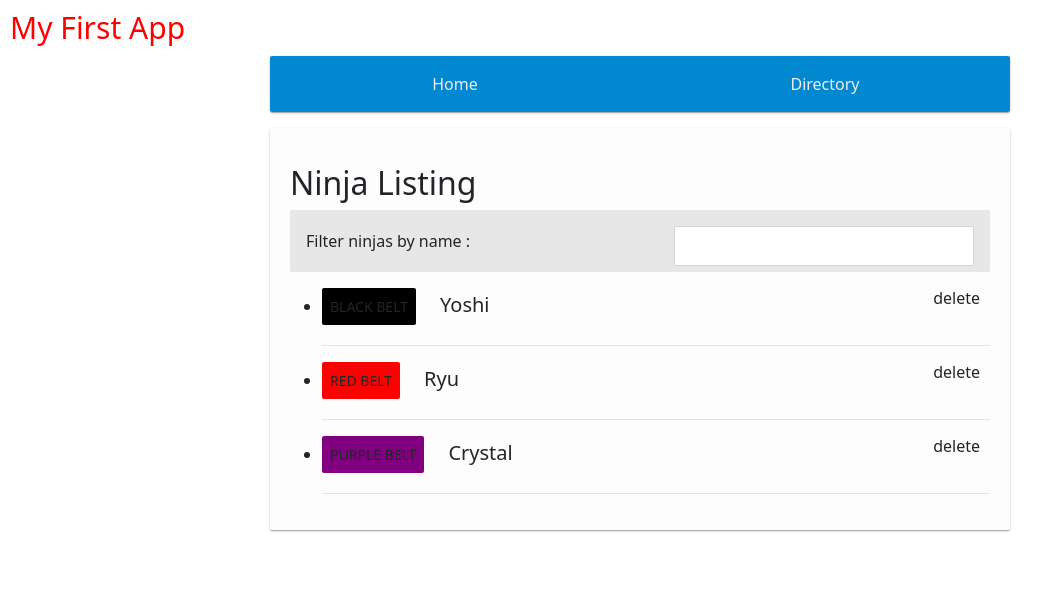
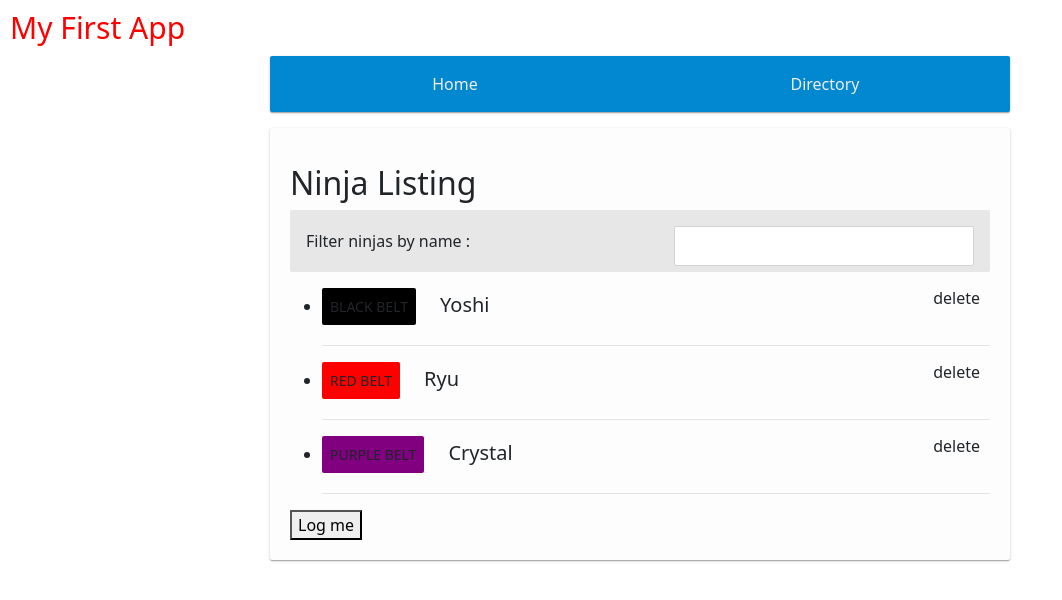
Before and after one commit to amalmtahri/learn_Angular, an Angular app: page /directory in a window 1280 px wide. Shown: the top 600 px of the page, without its empty margins (0-1062 px from the left). Built offline with nearby package versions, Linux system fonts and the light colour scheme.

Commit message:
services

```diff
--- a/src/app/directory/directory.component.html
+++ b/src/app/directory/directory.component.html
@@ -18,7 +18,7 @@
         </div>
     </li>
 </ul>
-
+<button (click)="logIt()">Log me</button>
 <style>
     .blue{
         color: blue;
--- a/src/app/directory/directory.component.ts
+++ b/src/app/directory/directory.component.ts
@@ -1,10 +1,12 @@
 import { Component, OnInit } from '@angular/core';
 import { ActivatedRoute } from '@angular/router';
 import { FilterPipe } from '../filter.pipe';
+import { LoggingService } from '../logging.service';
 @Component({
   selector: 'app-directory',
   templateUrl: './directory.component.html',
   styleUrls: ['./directory.component.css'],
+  providers: [LoggingService]
 })
 export class DirectoryComponent implements OnInit {
   ninjas = [
@@ -13,8 +15,11 @@ export class DirectoryComponent implements OnInit {
     {name:"Crystal",belt:"purple"}
   ]
   ninja: string;
-  constructor(private route: ActivatedRoute) {
+  constructor(private route: ActivatedRoute, private logger:LoggingService) {
     this.ninja = route.snapshot.params['ninja'];
+  }
+  logIt(){
+    this.logger.log();
   }
 
   ngOnInit(): void {
--- a/src/app/home/home.component.html
+++ b/src/app/home/home.component.html
@@ -7,4 +7,5 @@
     <span>{{directory.name}}</span>
     <span> {{directory.age}} </span>
 </div>
-<button class="btn btn-info" (click)="fireYellEvent($event)">Hit Me!</button>
+<button class="btn btn-info text-white" (click)="fireYellEvent($event)">Hit Me!</button>&nbsp;
+<button (click) = "logIt()" class="btn btn-info text-white">Log me</button>
--- a/src/app/home/home.component.ts
+++ b/src/app/home/home.component.ts
@@ -1,9 +1,11 @@
 import { Component, EventEmitter, Input, OnInit, Output } from '@angular/core';
+import { LoggingService } from '../logging.service';
 
 @Component({
   selector: 'app-home',
   templateUrl: './home.component.html',
-  styleUrls: ['./home.component.css']
+  styleUrls: ['./home.component.css'],
+  providers:[LoggingService]
 })
 export class HomeComponent implements OnInit {
 
@@ -18,8 +20,11 @@ export class HomeComponent implements OnInit {
   alertMe(){
     alert("hey There!");
   }
-  constructor() { }
+  constructor(private logger:LoggingService) { }
 
+  logIt(){
+    this.logger.log();
+  }
   ngOnInit(): void {
   }
 
--- /dev/null
+++ b/src/app/logging.service.ts
@@ -0,0 +1,12 @@
+import { Injectable } from '@angular/core';
+
+@Injectable({
+  providedIn: 'root'
+})
+export class LoggingService {
+
+  log(){
+    console.log("i'm the logging service");
+  }
+  constructor() { }
+}
```
Also changed, not shown: 1 other file (tests, documents, lock files or other folders).
